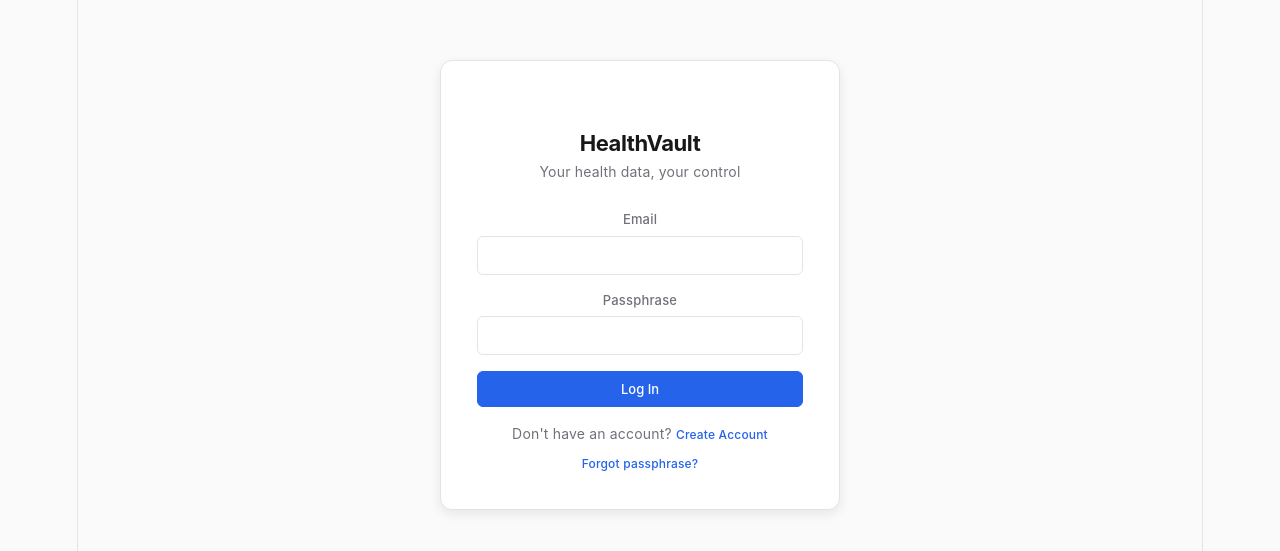
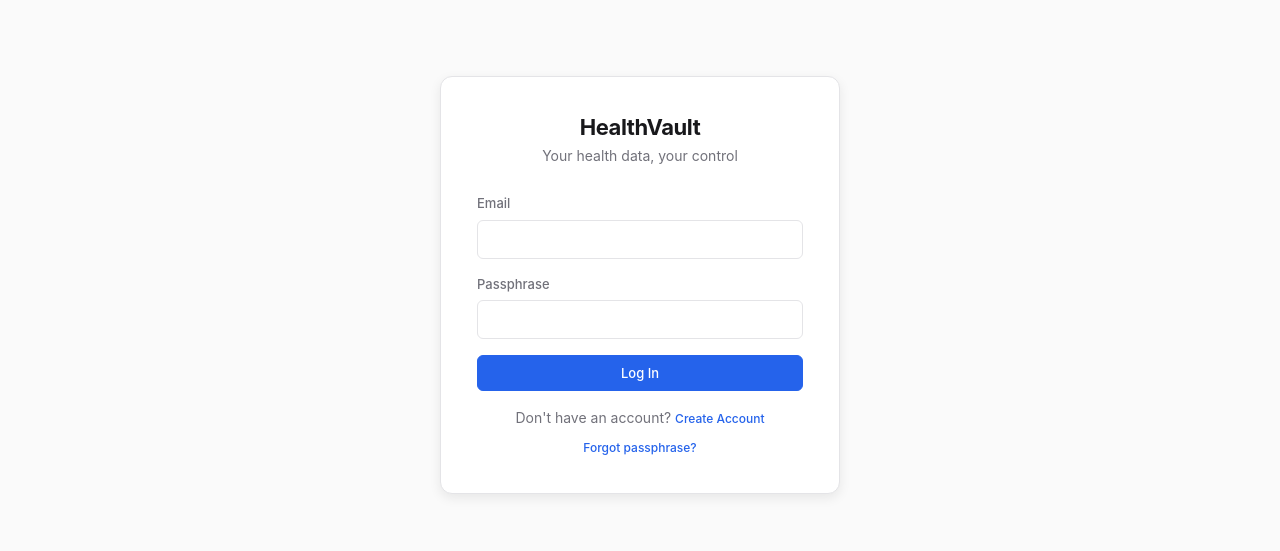
Before and after one commit to MalteKiefer/healthapp, a React (Vite) app in the folder web/: page /login in a window 1280 px wide. Shown: the part 115-666 px from the top of the page. Built offline with nearby package versions, Linux system fonts and the light colour scheme; no server answers.

Commit message:
style: replace design tokens with warm terracotta palette

```diff
--- a/web/src/index.css
+++ b/web/src/index.css
@@ -1,111 +1,154 @@
+/* HealthVault Design Tokens */
 :root {
-  --text: #6b6375;
-  --text-h: #08060d;
-  --bg: #fff;
-  --border: #e5e4e7;
-  --code-bg: #f4f3ec;
-  --accent: #aa3bff;
-  --accent-bg: rgba(170, 59, 255, 0.1);
-  --accent-border: rgba(170, 59, 255, 0.5);
-  --social-bg: rgba(244, 243, 236, 0.5);
-  --shadow:
-    rgba(0, 0, 0, 0.1) 0 10px 15px -3px, rgba(0, 0, 0, 0.05) 0 4px 6px -2px;
+  /* Backgrounds — warm sand/beige undertone, never pure gray */
+  --bg: #FAF8F5;
+  --bg-subtle: #F3F0EB;
+  --surface: #FFFFFF;
+  --surface-raised: #FFFFFF;
+  --surface-hover: #F9F7F4;
 
-  --sans: system-ui, 'Segoe UI', Roboto, sans-serif;
-  --heading: system-ui, 'Segoe UI', Roboto, sans-serif;
-  --mono: ui-monospace, Consolas, monospace;
+  /* Text — warm near-black, never pure #000 */
+  --text: #2C2825;
+  --text-secondary: #7A7269;
+  --text-tertiary: #A8A099;
 
-  font: 18px/145% var(--sans);
-  letter-spacing: 0.18px;
-  color-scheme: light dark;
-  color: var(--text);
-  background: var(--bg);
-  font-synthesis: none;
-  text-rendering: optimizeLegibility;
-  -webkit-font-smoothing: antialiased;
-  -moz-osx-font-smoothing: grayscale;
+  /* Borders */
+  --border: #E8E3DC;
+  --border-subtle: #F0ECE6;
 
-  @media (max-width: 1024px) {
-    font-size: 16px;
-  }
+  /* Shadows — warm-tinted */
+  --shadow-sm: 0 1px 3px rgba(44, 40, 37, 0.06);
+  --shadow: 0 2px 6px rgba(44, 40, 37, 0.07);
+  --shadow-md: 0 4px 12px rgba(44, 40, 37, 0.08);
+  --shadow-lg: 0 8px 24px rgba(44, 40, 37, 0.10);
+  --shadow-xl: 0 12px 32px rgba(44, 40, 37, 0.12);
+  --shadow-card-hover: 0 4px 16px rgba(44, 40, 37, 0.10);
+
+  /* Primary — Terracotta/Copper */
+  --primary: #B8704A;
+  --primary-hover: #A5623F;
+  --primary-light: rgba(184, 112, 74, 0.08);
+  --primary-glow: rgba(184, 112, 74, 0.15);
+  --primary-text: #FFFFFF;
+
+  /* Semantic */
+  --success: #5A8A5C;
+  --success-light: rgba(90, 138, 92, 0.10);
+  --warning: #C4933B;
+  --warning-light: rgba(196, 147, 59, 0.10);
+  --danger: #C4513B;
+  --danger-light: rgba(196, 81, 59, 0.10);
+  --critical: #A3392A;
+  --info: #5A7A8A;
+  --info-light: rgba(90, 122, 138, 0.10);
+
+  /* Sizing */
+  --sidebar-w: 240px;
+  --sidebar-collapsed: 64px;
+  --sidebar-width: var(--sidebar-w);
+  --sidebar-collapsed-width: var(--sidebar-collapsed);
+
+  /* Border Radius */
+  --radius-sm: 6px;
+  --radius: 10px;
+  --radius-lg: 14px;
+  --radius-xl: 20px;
+  --radius-full: 9999px;
+
+  /* Typography */
+  --font: system-ui, 'Segoe UI', Roboto, Helvetica, Arial, sans-serif;
+  --font-sans: var(--font);
+  --font-display: var(--font);
+  --font-mono: 'Cascadia Code', 'Fira Code', 'SF Mono', ui-monospace, monospace;
+
+  /* Spacing (8px grid) */
+  --space-1: 4px;
+  --space-2: 8px;
+  --space-3: 12px;
+  --space-4: 16px;
+  --space-5: 20px;
+  --space-6: 24px;
+  --space-8: 32px;
+  --space-10: 40px;
+  --space-12: 48px;
+
+  /* Animation */
+  --duration-fast: 150ms;
+  --duration-base: 200ms;
+  --duration-smooth: 250ms;
+  --duration-slow: 350ms;
+  --ease: cubic-bezier(0.4, 0, 0.2, 1);
+  --transition-fast: var(--duration-fast) var(--ease);
+  --transition: var(--duration-base) var(--ease);
+  --transition-slow: var(--duration-slow) var(--ease);
+
+  /* Z-index layers */
+  --z-sidebar: 100;
+  --z-dropdown: 150;
+  --z-overlay: 200;
+  --z-modal: 300;
+  --z-toast: 400;
+
+  /* Aliases for backward compat with components */
+  --color-bg: var(--bg);
+  --color-bg-subtle: var(--bg-subtle);
+  --color-surface: var(--surface);
+  --color-surface-raised: var(--surface-raised);
+  --color-text: var(--text);
+  --color-text-secondary: var(--text-secondary);
+  --color-text-tertiary: var(--text-tertiary);
+  --color-border: var(--border);
+  --color-border-subtle: var(--border-subtle);
+  --color-primary: var(--primary);
+  --color-primary-hover: var(--primary-hover);
+  --color-primary-light: var(--primary-light);
+  --color-primary-glow: var(--primary-glow);
+  --color-success: var(--success);
+  --color-success-light: var(--success-light);
+  --color-warning: var(--warning);
+  --color-warning-light: var(--warning-light);
+  --color-danger: var(--danger);
+  --color-danger-light: var(--danger-light);
+  --color-critical: var(--critical);
+  --color-info: var(--info);
+  --color-info-light: var(--info-light);
+  --color-sidebar-bg: var(--surface);
+  --color-sidebar-border: var(--border);
 }
 
-@media (prefers-color-scheme: dark) {
-  :root {
-    --text: #9ca3af;
-    --text-h: #f3f4f6;
-    --bg: #16171d;
-    --border: #2e303a;
-    --code-bg: #1f2028;
-    --accent: #c084fc;
-    --accent-bg: rgba(192, 132, 252, 0.15);
-    --accent-border: rgba(192, 132, 252, 0.5);
-    --social-bg: rgba(47, 48, 58, 0.5);
-    --shadow:
-      rgba(0, 0, 0, 0.4) 0 10px 15px -3px, rgba(0, 0, 0, 0.25) 0 4px 6px -2px;
-  }
+/* Dark Theme — warm brown undertone, never cold gray */
+[data-theme="dark"] {
+  --bg: #1C1A17;
+  --bg-subtle: #242119;
+  --surface: #2A2621;
+  --surface-raised: #332E28;
+  --surface-hover: #332E28;
 
-  #social .button-icon {
-    filter: invert(1) brightness(2);
-  }
+  --text: #EDE9E3;
+  --text-secondary: #9C958C;
+  --text-tertiary: #6B645C;
+
+  --border: #3A352E;
+  --border-subtle: #302B25;
+
+  --shadow-sm: 0 1px 3px rgba(0, 0, 0, 0.20);
+  --shadow: 0 2px 6px rgba(0, 0, 0, 0.24);
+  --shadow-md: 0 4px 12px rgba(0, 0, 0, 0.28);
+  --shadow-lg: 0 8px 24px rgba(0, 0, 0, 0.35);
+  --shadow-xl: 0 12px 32px rgba(0, 0, 0, 0.40);
+  --shadow-card-hover: 0 4px 16px rgba(0, 0, 0, 0.30);
+
+  --primary: #D4956E;
+  --primary-hover: #C4845D;
+  --primary-light: rgba(212, 149, 110, 0.12);
+  --primary-glow: rgba(212, 149, 110, 0.20);
+
+  --success: #7AAE7C;
+  --success-light: rgba(122, 174, 124, 0.15);
+  --warning: #D4A84E;
+  --warning-light: rgba(212, 168, 78, 0.15);
+  --danger: #D4715B;
+  --danger-light: rgba(212, 113, 91, 0.15);
+  --info: #7A9AAA;
+  --info-light: rgba(122, 154, 170, 0.15);
 }
-
-#root {
-  width: 1126px;
-  max-width: 100%;
-  margin: 0 auto;
-  text-align: center;
-  border-inline: 1px solid var(--border);
-  min-height: 100svh;
-  display: flex;
-  flex-direction: column;
-  box-sizing: border-box;
-}
-
-body {
-  margin: 0;
-}
-
-h1,
-h2 {
-  font-family: var(--heading);
-  font-weight: 500;
-  color: var(--text-h);
-}
-
-h1 {
-  font-size: 56px;
-  letter-spacing: -1.68px;
-  margin: 32px 0;
-  @media (max-width: 1024px) {
-    font-size: 36px;
-    margin: 20px 0;
-  }
-}
-h2 {
-  font-size: 24px;
-  line-height: 118%;
-  letter-spacing: -0.24px;
-  margin: 0 0 8px;
-  @media (max-width: 1024px) {
-    font-size: 20px;
-  }
-}
-p {
-  margin: 0;
-}
-
-code,
-.counter {
-  font-family: var(--mono);
-  display: inline-flex;
-  border-radius: 4px;
-  color: var(--text-h);
-}
-
-code {
-  font-size: 15px;
-  line-height: 135%;
-  padding: 4px 8px;
-  background: var(--code-bg);
-}
```
